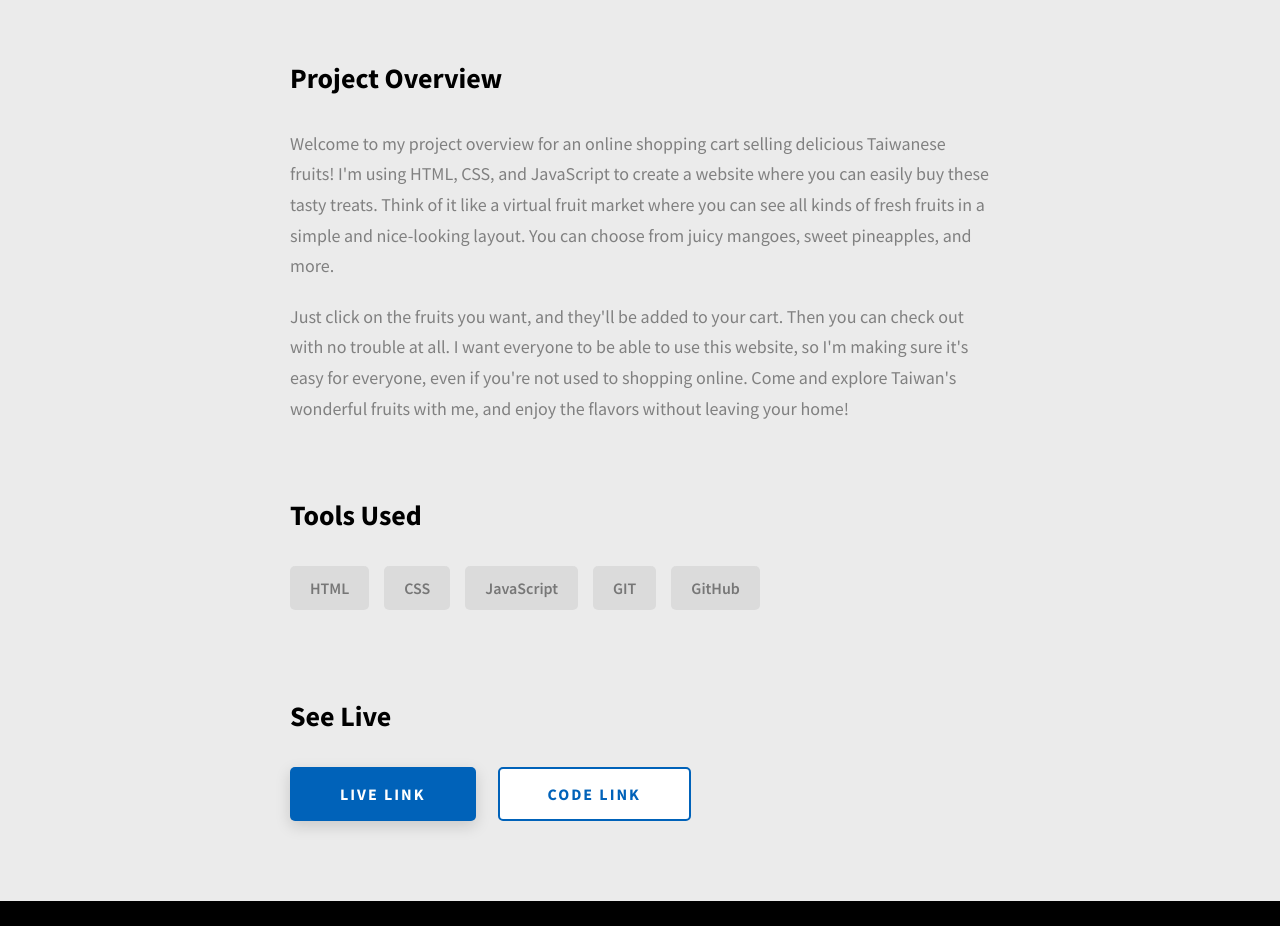
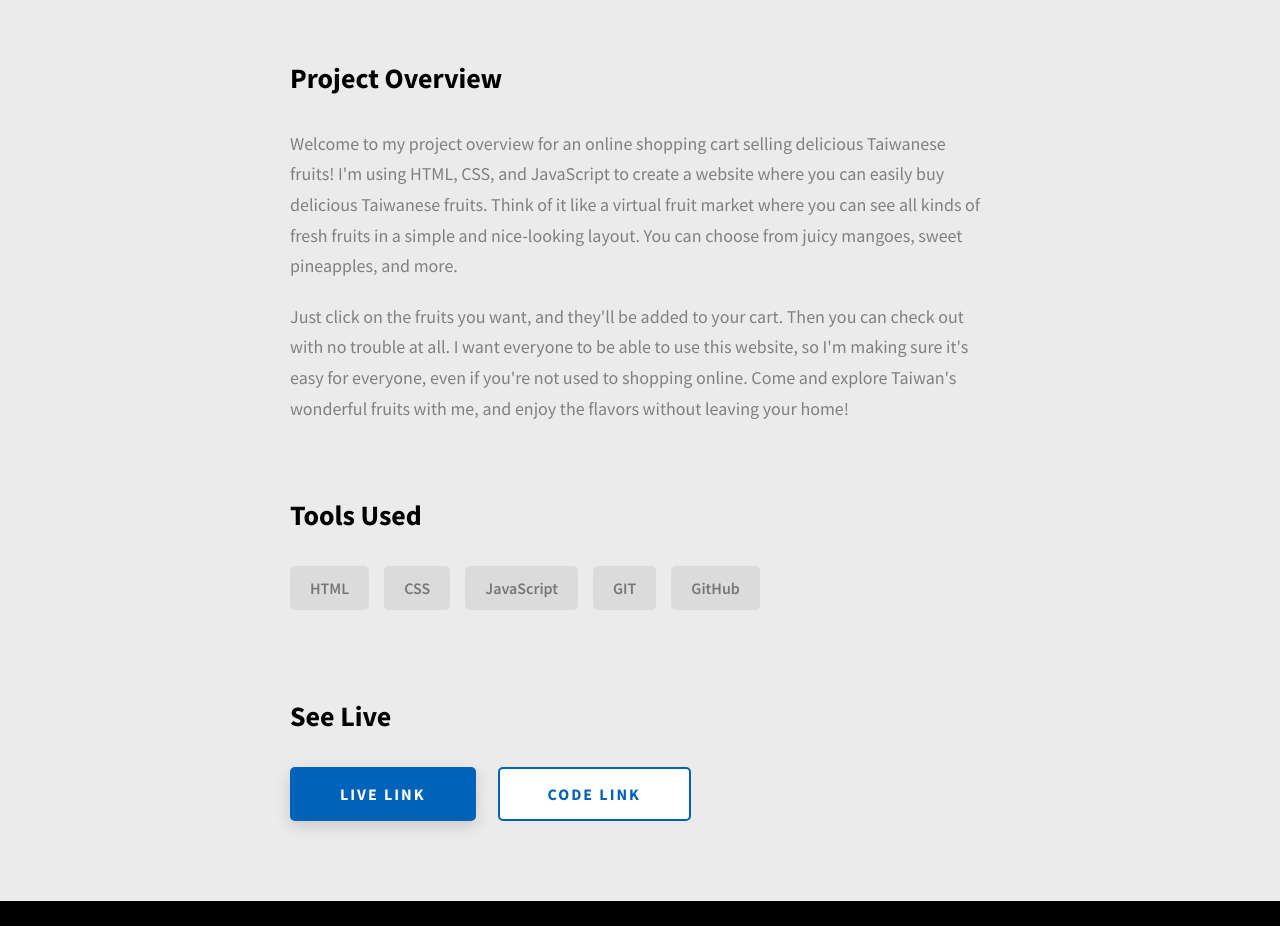
Before and after one commit to mike051985/Portfolio2, a plain HTML site: page project-1.html in a window 1280 px wide. Shown: the part 1347-2273 px from the top of the page. Drawn offline with nearby package versions, Linux system fonts and the light colour scheme.

Commit message:
project-1.html

```diff
--- a/project-1.html
+++ b/project-1.html
@@ -110,7 +110,7 @@
             <div class="project-details__desc">
               <h3 class="project-details__content-title">Project Overview</h3>
               <p class="project-details__desc-para">
-                Welcome to my project overview for an online shopping cart selling delicious Taiwanese fruits! I'm using HTML, CSS, and JavaScript to create a website where you can easily buy these tasty treats. Think of it like a virtual fruit market where you can see all kinds of fresh fruits in a simple and nice-looking layout. You can choose from juicy mangoes, sweet pineapples, and more.
+                Welcome to my project overview for an online shopping cart selling delicious Taiwanese fruits! I'm using HTML, CSS, and JavaScript to create a website where you can easily buy delicious Taiwanese fruits. Think of it like a virtual fruit market where you can see all kinds of fresh fruits in a simple and nice-looking layout. You can choose from juicy mangoes, sweet pineapples, and more.
               </p>
               <p class="project-details__desc-para">
                 Just click on the fruits you want, and they'll be added to your cart. Then you can check out with no trouble at all. I want everyone to be able to use this website, so I'm making sure it's easy for everyone, even if you're not used to shopping online. Come and explore Taiwan's wonderful fruits with me, and enjoy the flavors without leaving your home!
```
